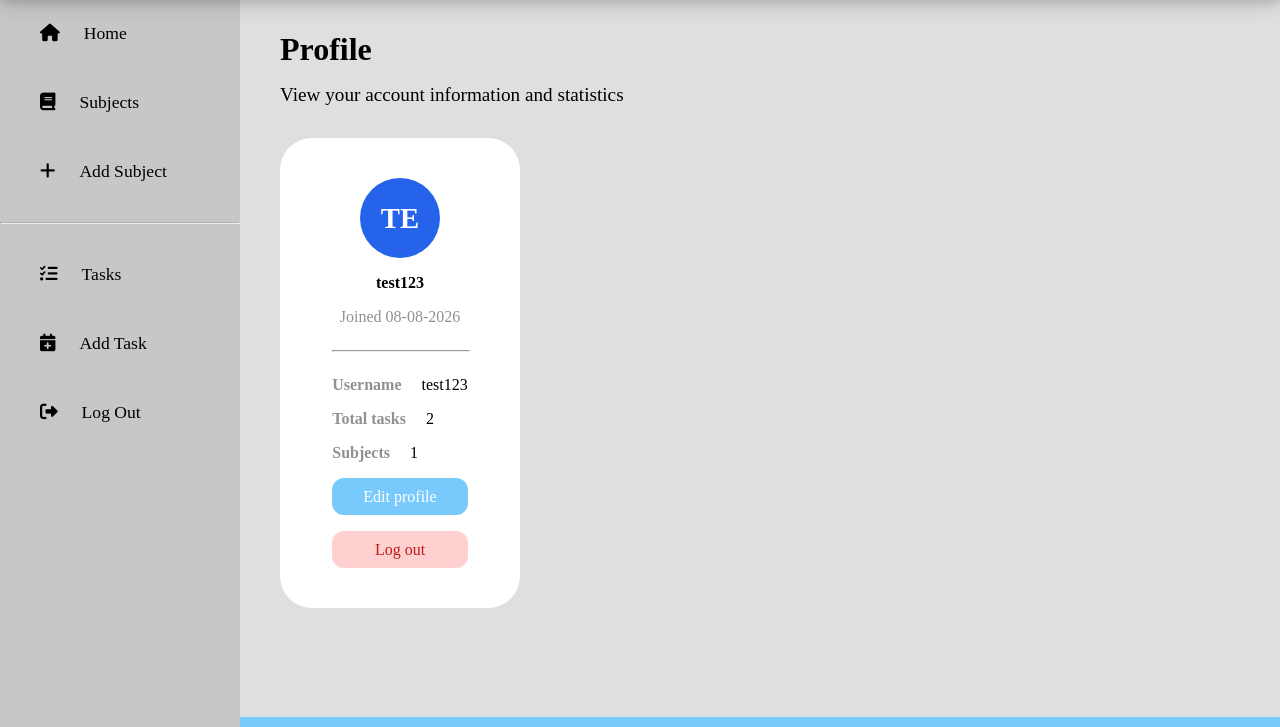
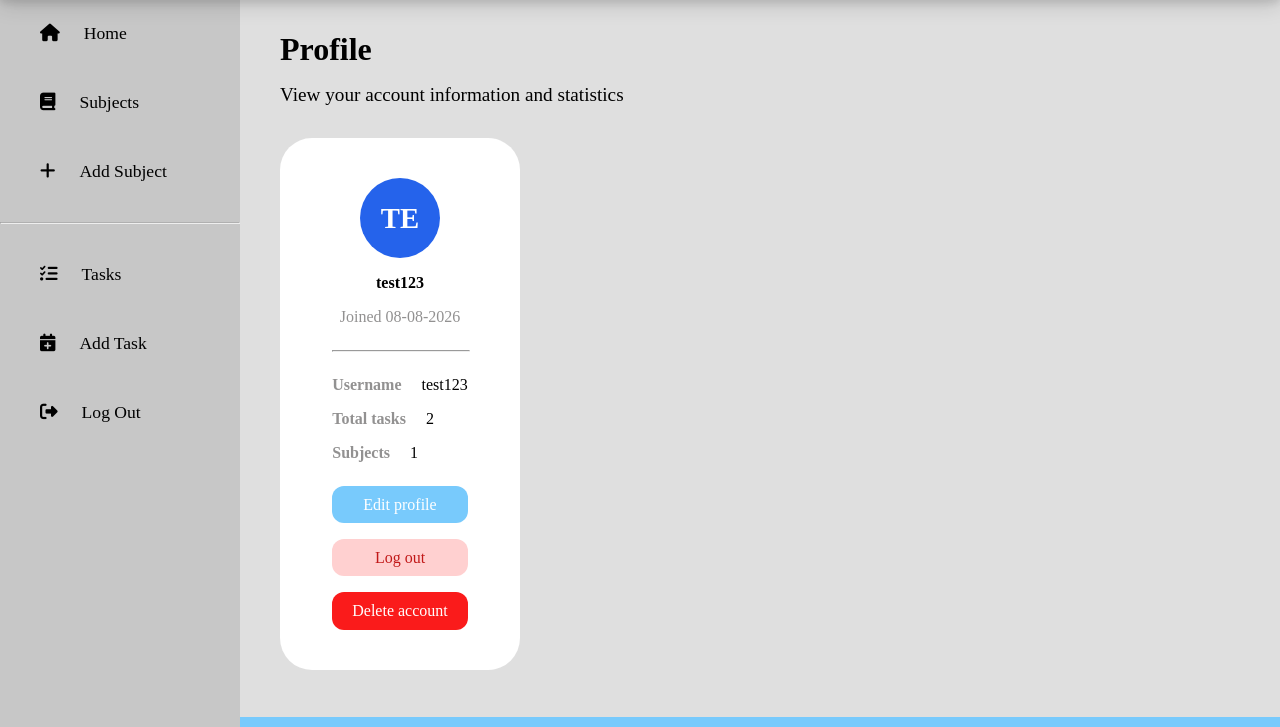
Before and after one commit to 23062bhs/deadline, a Flask app: page /profile in a window 1280 px wide. Shown: the part 73-800 px from the top of the page. Run offline with Flask 3, Linux system fonts and the light colour scheme; a user stored in the database is signed in; data comes from the database, SQL or seed files in the repository; both versions use the stored data as it was after the commit; some libraries are stand-ins or nearby versions; some web fonts are replaced.

Commit message:
started working on edit profile page

```diff
--- a/app.py
+++ b/app.py
@@ -426,11 +426,9 @@ def edit_profile():
                 flash('Passwords do not match')
                 return redirect(url_for('edit_profile'))
             hashed_password = generate_password_hash(new_password)
-            db.execute("UPDATE Users SET Username = ?, Password = ? WHERE UserID = ?",
-                       (new_username, hashed_password, session['user_id']))
+            db.execute("UPDATE Users SET Username = ?, Password = ? WHERE UserID = ?", (new_username, hashed_password, session['user_id']))
         else:
-            db.execute("UPDATE Users SET Username = ? WHERE UserID = ?",
-                       (new_username, session['user_id']))
+            db.execute("UPDATE Users SET Username = ? WHERE UserID = ?", (new_username, session['user_id']))
 
         db.commit()
         session['username'] = new_username  # keep session in sync
--- a/static/style.css
+++ b/static/style.css
@@ -1155,7 +1155,7 @@ thead .list-headers th {
     font-size: 1rem;
     text-decoration: none;
     text-align: center;
-    margin-bottom: 1rem;
+    margin: 0.5rem 0 1rem 0;
 }
 
 .profile-edit-btn:hover {
@@ -1180,3 +1180,21 @@ thead .list-headers th {
     background-color: #fab7b7;
     box-shadow: 0 4px 8px 0 rgba(0, 0, 0, 0.2);
 }
+
+.profile-delete-btn {
+    background-color: #fa1b1b;
+    color: #ffffff;
+    border: none;
+    border-radius: 0.75rem;
+    padding: 0.6rem 1.25rem;
+    cursor: pointer;
+    font-size: 1rem;
+    text-decoration: none;
+    text-align: center;
+    margin-bottom: 1rem;
+}
+
+.profile-delete-btn:hover {
+    background-color: #dc1717;
+    box-shadow: 0 4px 8px 0 rgba(0, 0, 0, 0.2);
+}
--- a/templates/profile.html
+++ b/templates/profile.html
@@ -30,6 +30,7 @@
     </div>
     <a href="/edit-profile" class="profile-edit-btn">Edit profile</a>
     <a href="/logout" class="profile-logout-btn">Log out</a>
+    <a href="/delete-account" class="profile-delete-btn">Delete account</a>
 </div>
 
 {% endblock %}
```
Also changed, not shown: templates/edit_profile.html (+17 -0 lines), deadline.db.
